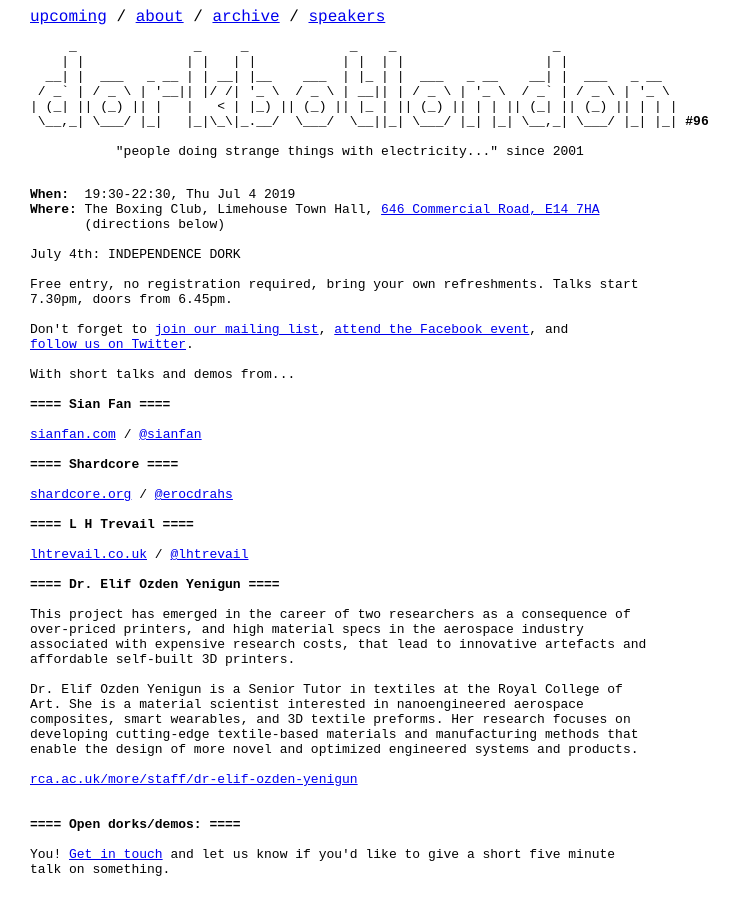
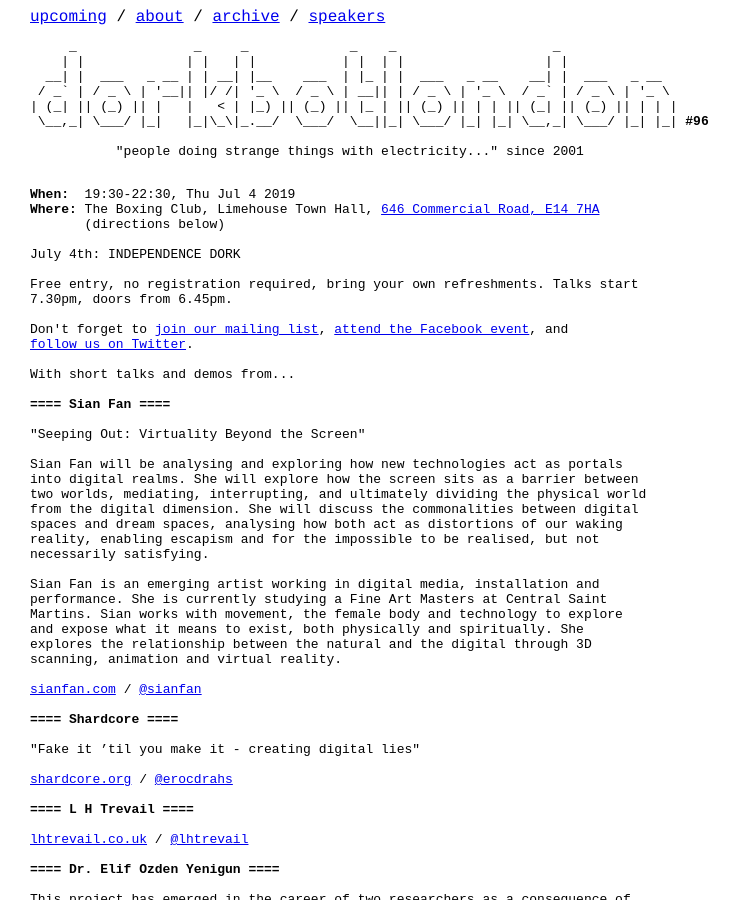
Before and after one commit to dorkbotlondon/dorkbotlondon.github.io, a Jekyll site: the page built from _posts/2019-07-04-96.html, in a window 1280 px wide and 900 px high. Shown: the whole window, without its empty margins (0-741 px from the left). Built offline with Jekyll 4.4.1, drawn with Linux system fonts in a browser that asks for light colours; Markdown is read by kramdown in place of the engine named in the settings; a script that is not in the unit is left out.

Commit message:
Sian/Shard descriptions

```diff
--- a/_posts/2019-07-04-96.html
+++ b/_posts/2019-07-04-96.html
@@ -19,9 +19,28 @@ With short talks and demos from...
 
 <b>==== Sian Fan ====</b>
 
+"Seeping Out: Virtuality Beyond the Screen"
+
+Sian Fan will be analysing and exploring how new technologies act as portals
+into digital realms. She will explore how the screen sits as a barrier between
+two worlds, mediating, interrupting, and ultimately dividing the physical world
+from the digital dimension. She will discuss the commonalities between digital
+spaces and dream spaces, analysing how both act as distortions of our waking
+reality, enabling escapism and for the impossible to be realised, but not
+necessarily satisfying.
+
+Sian Fan is an emerging artist working in digital media, installation and
+performance. She is currently studying a Fine Art Masters at Central Saint
+Martins. Sian works with movement, the female body and technology to explore
+and expose what it means to exist, both physically and spiritually. She
+explores the relationship between the natural and the digital through 3D
+scanning, animation and virtual reality.
+
 <a href="https://www.sianfan.com">sianfan.com</a> / <a href="https://twitter.com/sianfan">@sianfan</a>
 
 <b>==== Shardcore ====</b>
+
+"Fake it ’til you make it - creating digital lies"
 
 <a href="http://www.shardcore.org/">shardcore.org</a> / <a href="https://twitter.com/erocdrahs">@erocdrahs</a>
 
```
